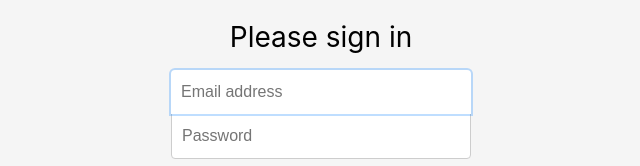
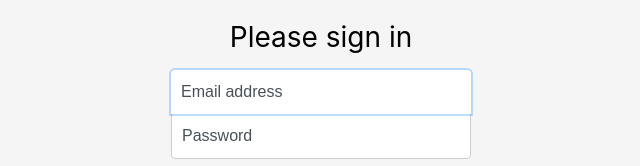
Before and after one commit to badawi1713/binar-05-login_page, a plain HTML site: page index.html in a window 1280 px wide. Shown: the part 270-436 px from the top of the page, 319-959 px from the left. Drawn offline with Linux system fonts and the light colour scheme.

Commit message:
add: Add styling for placeholder

```diff
--- a/style.css
+++ b/style.css
@@ -70,10 +70,16 @@ body {
     width: 100%;
 }
 
+::placeholder {
+    color: var(--text-placeholder);
+    opacity: 1;
+}
+
 input {
     border: 1px solid var(--border-color);
     outline: none;
     border-radius: 0 0 4px 4px;
+    color: var(--text-body);
 }
 
 input[type="email"] {
```
